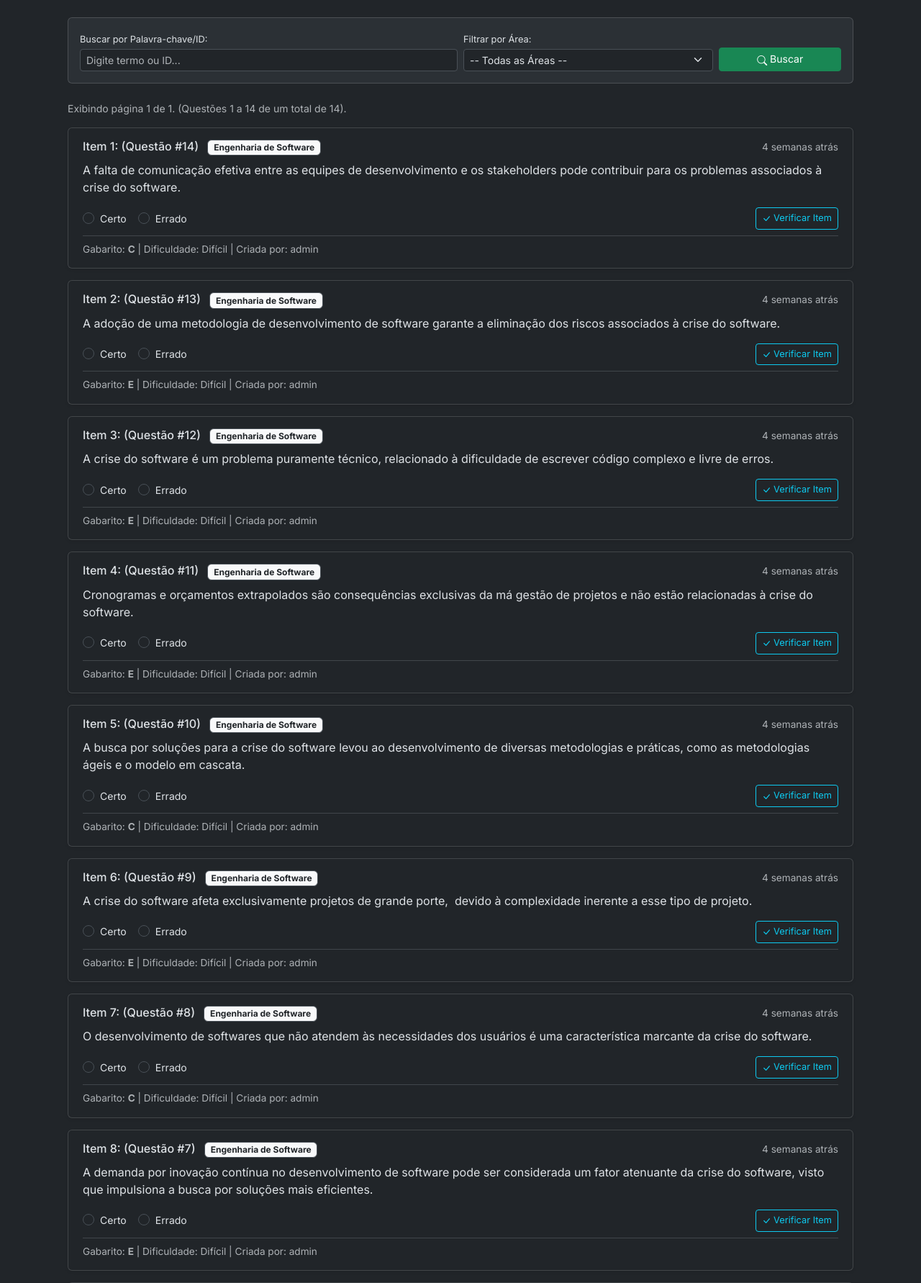
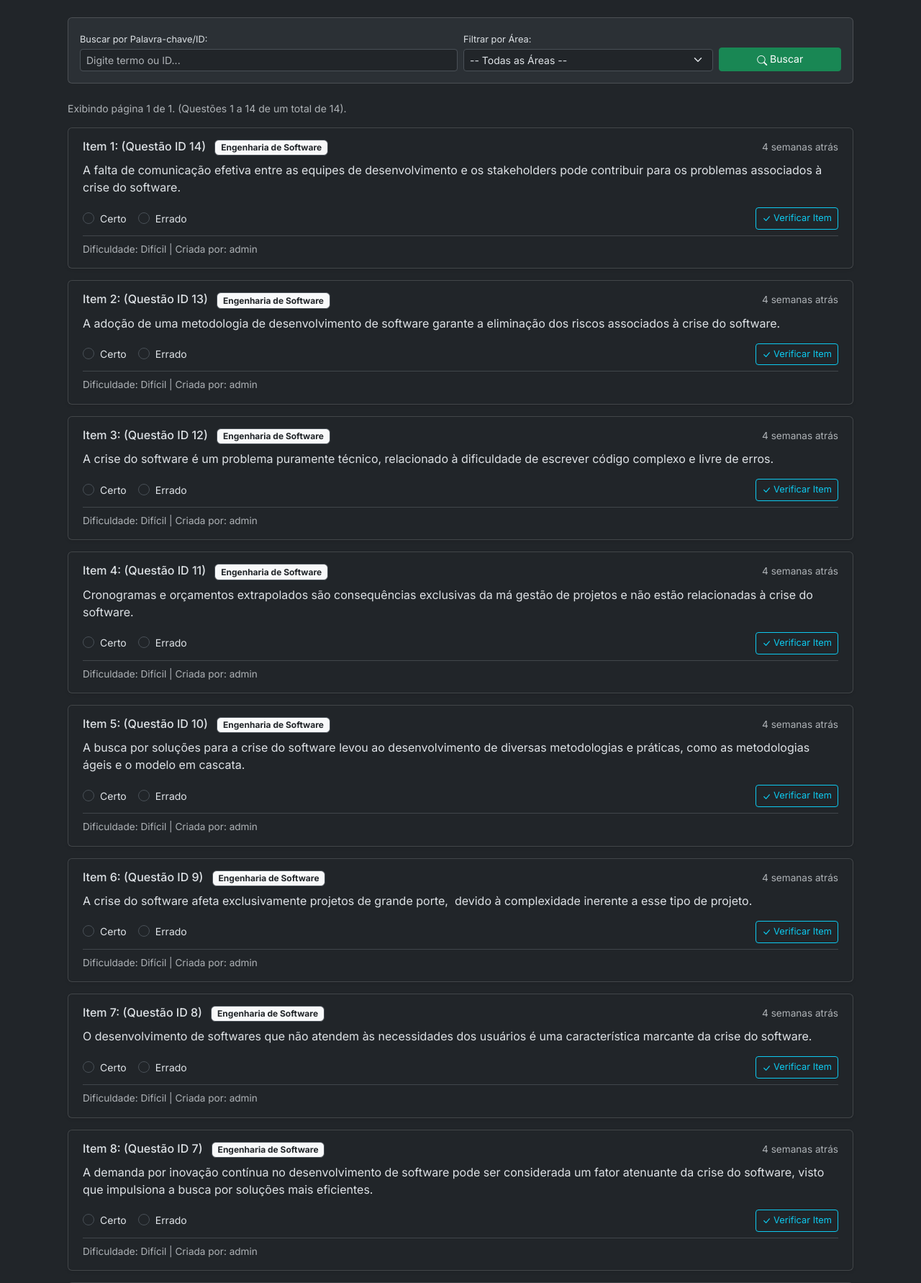
Before and after one commit to marcelofirmino29/gemma_cespe_generator, a Django app: page /questions_ce/ in a window 1280 px wide. Shown: the part 142-1924 px from the top of the page at 72% size. Run offline with Django 5.2, Linux system fonts and the light colour scheme; a user stored in the database is signed in; data comes from the database, SQL or seed files in the repository; both versions use the stored data as it was after the commit; some libraries are stand-ins or nearby versions.

Commit message:
Erros: Bug na geração

```diff
--- a/templates/generator/discursive_evaluation_result.html
+++ b/templates/generator/discursive_evaluation_result.html
@@ -1,6 +1,6 @@
 {% extends 'generator/base.html' %}
 {% load static %}
-{% load markdownify %} {# <<< ADICIONADO: Carrega a tag markdownify #}
+{% load markdownify %}
 
 {% block title %}Resultado da Avaliação - Gerador IA{% endblock title %}
 
--- a/templates/generator/questions_ce.html
+++ b/templates/generator/questions_ce.html
@@ -71,7 +71,7 @@
                 {% for questao in page_obj %}
                     <div class="question-list-item" id="question-item-{{ questao.id }}">
                         <div class="d-flex w-100 justify-content-between mb-1 flex-wrap">
-                            <h5 class="mb-1 h6 me-2"> Item {{ page_obj.start_index|add:forloop.counter0 }}: (Questão #{{ questao.id }}) {% if questao.area %}<span class="badge bg-light text-dark border ms-2">{{ questao.area.nome }}</span>{% endif %} </h5>
+                            <h5 class="mb-1 h6 me-2"> Item {{ page_obj.start_index|add:forloop.counter0 }}: (Questão ID {{ questao.id }}) {% if questao.area %}<span class="badge bg-light text-dark border ms-2">{{ questao.area.nome }}</span>{% endif %} </h5>
                             <small class="question-meta text-nowrap">{{ questao.criado_em|naturaltime }}</small>
                         </div>
                         <p class="mb-2" style="white-space: pre-wrap;">{{ questao.texto_comando }}</p>
@@ -83,7 +83,7 @@
                         </div>
                         <div class="ce-result-feedback mt-2 small" id="result-feedback-{{ questao.id }}"></div>
                         {# --- FIM ELEMENTOS DE RESPOSTA --- #}
-                         <div class="question-meta mt-2 pt-2 border-top border-secondary-subtle"> Gabarito: <strong>{{ questao.gabarito_ce }}</strong> | Dificuldade: {{ questao.get_dificuldade_display|default:"Não definida" }} | Criada por: {{ questao.criado_por.username|default:"Desconhecido" }} </div>
+                         <div class="question-meta mt-2 pt-2 border-top border-secondary-subtle">  Dificuldade: {{ questao.get_dificuldade_display|default:"Não definida" }} | Criada por: {{ questao.criado_por.username|default:"Desconhecido" }} </div>
                          {# Justificativa removida daqui, aparecerá no feedback AJAX #}
                     </div>
                 {% empty %}
```
Also changed, not shown: db.sqlite3.
